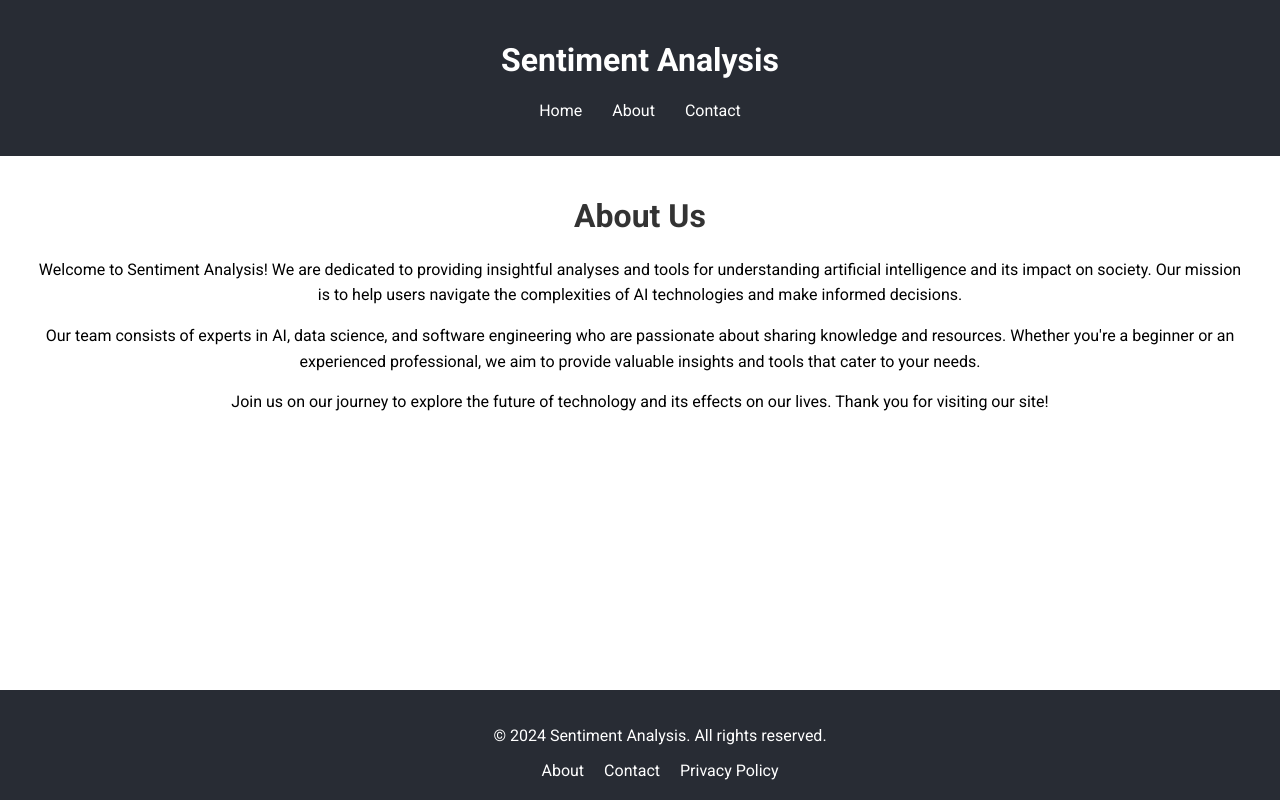
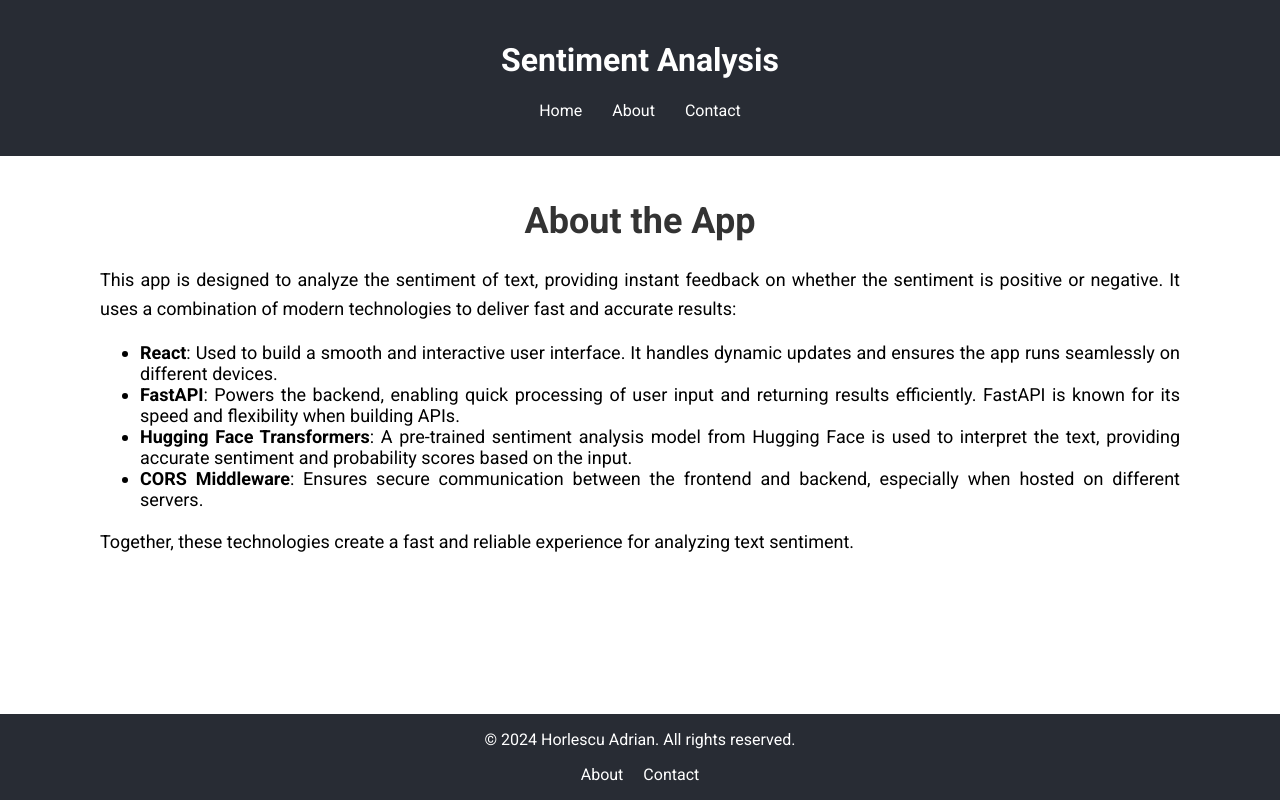
Before and after one commit to priyankapatwal/Multilingual-Sentiment-Analysis, a React (Create React App) app in the folder frontend/: page /about in a window 1280 px wide. Built offline with nearby package versions, Linux system fonts and the light colour scheme.

Commit message:
Frontend - styling

```diff
--- a/frontend/public/index.html
+++ b/frontend/public/index.html
@@ -2,7 +2,7 @@
 <html lang="en">
     <head>
         <meta charset="utf-8" />
-    <link rel="icon" href="%PUBLIC_URL%/favicon.ico" />
+        <link rel="icon" href="%PUBLIC_URL%/favicon.png" />
         <meta name="viewport" content="width=device-width, initial-scale=1" />
         <meta name="theme-color" content="#000000" />
         <meta
--- a/frontend/src/App.js
+++ b/frontend/src/App.js
@@ -25,7 +25,6 @@ function App() {
                 <Route path="/analysis" element={<Analysis />} />
                 <Route path="/about" element={<About />} />
                 <Route path="/contact" element={<Contact />} />
-                {/* Add other routes as needed */}
             </Routes>
             <Footer />
         </Router>
--- a/frontend/src/components/Footer.css
+++ b/frontend/src/components/Footer.css
@@ -2,11 +2,11 @@
     background-color: #282c34;
     color: white;
     text-align: center;
-    padding: 20px;
     bottom: 0;
     width: 100%;
     position: fixed;
     bottom: 0;
+    padding-bottom: 1rem;
 }
 
 .footer a {
--- a/frontend/src/components/Footer.js
+++ b/frontend/src/components/Footer.js
@@ -1,16 +1,15 @@
-import './Footer.css';
+import "./Footer.css";
 
 export function Footer() {
     return (
         <footer className="footer">
             <p>
-                &copy; {new Date().getFullYear()} Sentiment Analysis. All rights
+                &copy; {new Date().getFullYear()} Horlescu Adrian. All rights
                 reserved.
             </p>
             <div className="footer-links">
                 <a href="/about">About</a>
                 <a href="/contact">Contact</a>
-                <a href="/privacy">Privacy Policy</a>
             </div>
         </footer>
     );
--- a/frontend/src/pages/About.css
+++ b/frontend/src/pages/About.css
@@ -1,15 +1,35 @@
 .about {
-    margin-left: 1rem;
-    margin-right: 1rem;
+    margin-left: 5rem;
+    margin-right: 5rem;
     padding: 20px;
-    text-align: center;
+    text-align: justify;
+    font-size: large;
 }
 
 .about h1 {
     color: #333;
+    text-align: center;
 }
 
 .about p {
     margin: 15px 0;
     line-height: 1.6;
 }
+
+/* Add media query for smartphones */
+@media (max-width: 600px) {
+    .about {
+        margin-left: 1rem;
+        margin-right: 1rem;
+        padding: 10px;
+        font-size: medium;
+    }
+
+    .about h1 {
+        font-size: 1.5rem; /* Adjust heading size for smaller screens */
+    }
+
+    .about p {
+        line-height: 1.4;
+    }
+}
--- a/frontend/src/pages/About.js
+++ b/frontend/src/pages/About.js
@@ -3,24 +3,40 @@ import "./About.css";
 export function About() {
     return (
         <div className="about">
-            <h1>About Us</h1>
+            <h1>About the App</h1>
             <p>
-                Welcome to Sentiment Analysis! We are dedicated to providing
-                insightful analyses and tools for understanding artificial
-                intelligence and its impact on society. Our mission is to help
-                users navigate the complexities of AI technologies and make
-                informed decisions.
+                This app is designed to analyze the sentiment of text, providing
+                instant feedback on whether the sentiment is positive or
+                negative. It uses a combination of modern technologies to
+                deliver fast and accurate results:
             </p>
+            <ul>
+                <li>
+                    <strong>React</strong>: Used to build a smooth and
+                    interactive user interface. It handles dynamic updates and
+                    ensures the app runs seamlessly on different devices.
+                </li>
+                <li>
+                    <strong>FastAPI</strong>: Powers the backend, enabling quick
+                    processing of user input and returning results efficiently.
+                    FastAPI is known for its speed and flexibility when building
+                    APIs.
+                </li>
+                <li>
+                    <strong>Hugging Face Transformers</strong>: A pre-trained
+                    sentiment analysis model from Hugging Face is used to
+                    interpret the text, providing accurate sentiment and
+                    probability scores based on the input.
+                </li>
+                <li>
+                    <strong>CORS Middleware</strong>: Ensures secure
+                    communication between the frontend and backend, especially
+                    when hosted on different servers.
+                </li>
+            </ul>
             <p>
-                Our team consists of experts in AI, data science, and software
-                engineering who are passionate about sharing knowledge and
-                resources. Whether you're a beginner or an experienced
-                professional, we aim to provide valuable insights and tools that
-                cater to your needs.
-            </p>
-            <p>
-                Join us on our journey to explore the future of technology and
-                its effects on our lives. Thank you for visiting our site!
+                Together, these technologies create a fast and reliable
+                experience for analyzing text sentiment.
             </p>
         </div>
     );
--- a/frontend/src/pages/Analysis.css
+++ b/frontend/src/pages/Analysis.css
@@ -24,6 +24,11 @@
     background-color: #282c34;
     color: white;
     cursor: pointer;
+    transition: background-color 0.3s ease;
+}
+
+.analysis button:hover {
+    background-color: #282c34a6;
 }
 
 .analysis button:disabled {
--- a/frontend/src/pages/Analysis.js
+++ b/frontend/src/pages/Analysis.js
@@ -31,7 +31,6 @@ export function Analysis() {
         }
     };
 
-    console.log(analysisResult);
     return (
         <div className="analysis">
             <h1>Check Your Text's Sentiment Instantly</h1>
--- a/frontend/src/pages/Contact.js
+++ b/frontend/src/pages/Contact.js
@@ -4,15 +4,16 @@ export function Contact() {
     return (
         <div className="contact">
             <h1>Contact Us</h1>
-            <p>If you have any questions, feel free to reach out!</p>
-            <h2>Contact Information</h2>
+            <p>If you have any questions, feel free to reach out at:</p>
             <p>
-                <strong>Email:</strong> support@example.com
+                <strong>Email:</strong> adrian.horlescu@gmail.com
             </p>
             <p>
-                <strong>Phone:</strong> (123) 456-7890
+                <strong>Linkedin:</strong> linkedin.com/in/adrian-horlescu
             </p>
-            <p>We look forward to hearing from you!</p>
+            <p>
+                <strong>Github:</strong> github.com/horlesq
+            </p>
         </div>
     );
 }
```
Also changed, not shown: frontend/public/favicon.png (added), frontend/public/manifest.json, 1 other file (tests, documents, lock files or other folders). Lines whose indentation alone changed are shown as unchanged.
